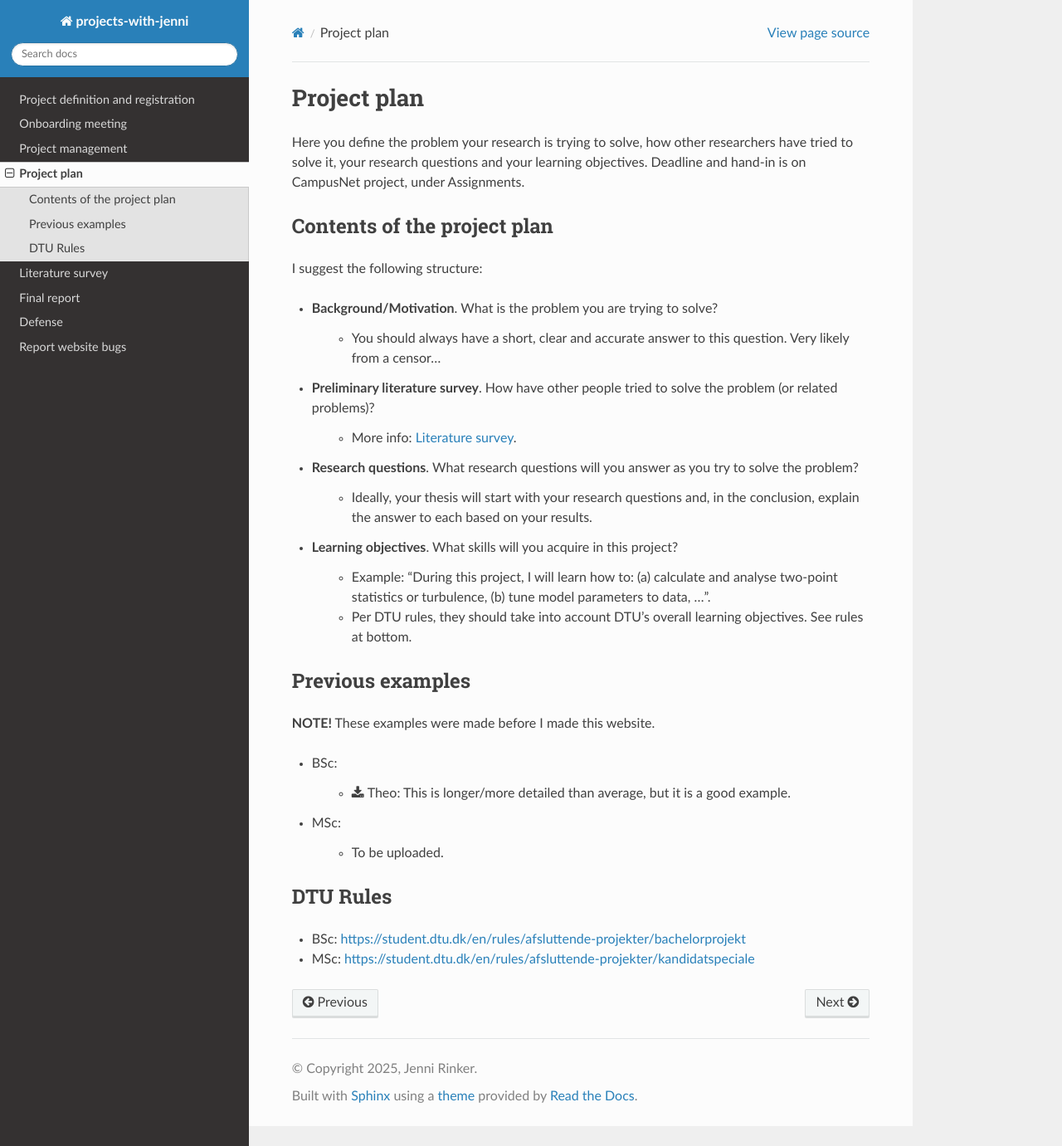
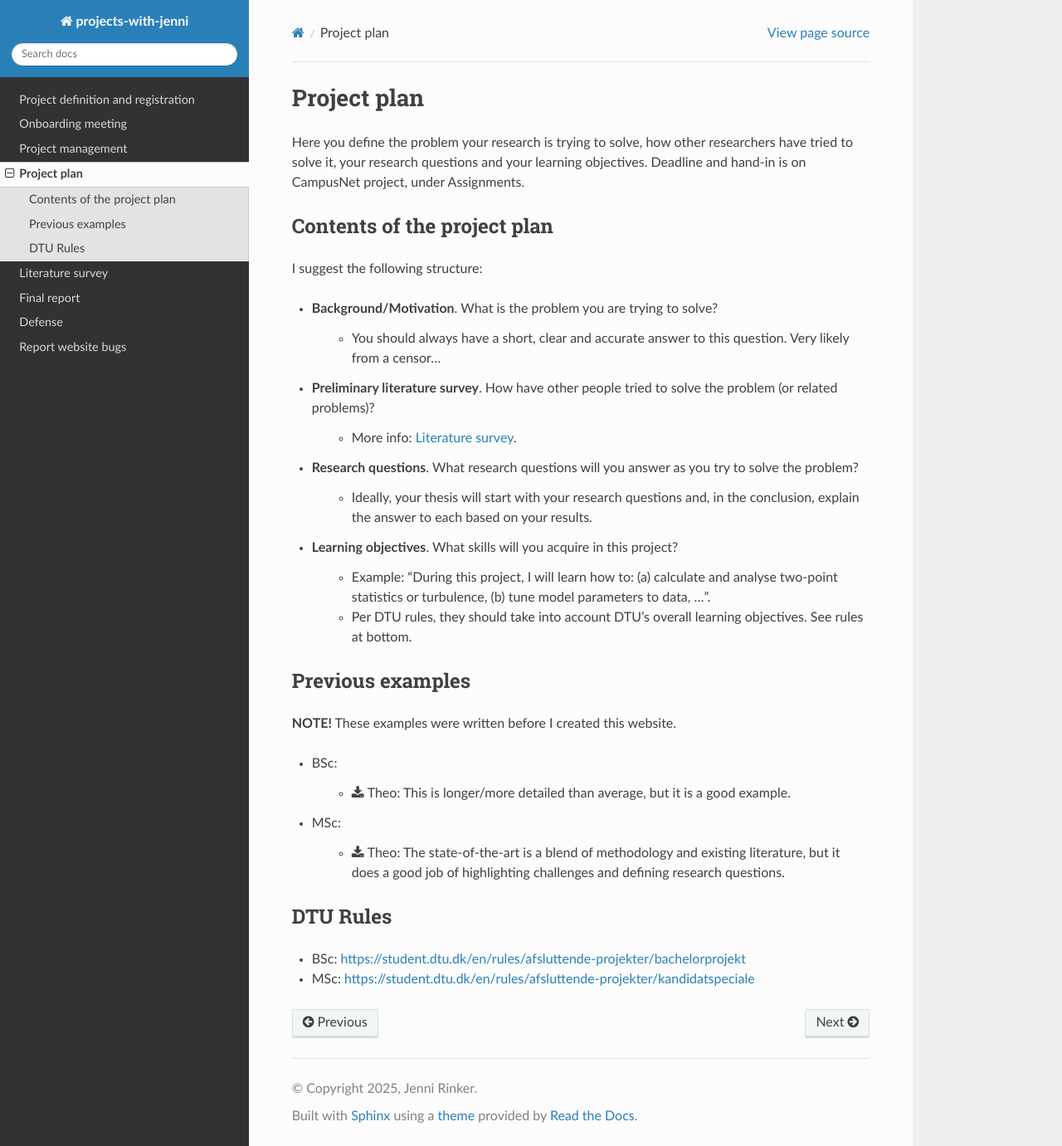
Before and after one commit to jennirinker/projects-with-jenni, a Sphinx documentation site: the page built from docs/source/project_plan.rst, in a window 1280 px wide and 1381 px high. Shown: the whole window at 83% size. Built offline with Sphinx 7.4.7 and the Read the Docs theme 3.1.0, drawn with Linux system fonts in a browser that asks for light colours.

Commit message:
adding esther project plan

```diff
--- a/docs/source/project_plan.rst
+++ b/docs/source/project_plan.rst
@@ -34,7 +34,7 @@ I suggest the following structure:
 Previous examples
 ------------------
 
-**NOTE!** These examples were made before I made this website.
+**NOTE!** These examples were written before I created this website.
 
 * BSc:
 
@@ -42,7 +42,7 @@ Previous examples
 
 * MSc:
 
-    * To be uploaded.
+    * :download:`Theo <_static/project-plan-msc-esther.pdf>`: The state-of-the-art is a blend of methodology and existing literature, but it does a good job of highlighting challenges and defining research questions.
 
 
 DTU Rules
```
Also changed, not shown: 1 other file.
